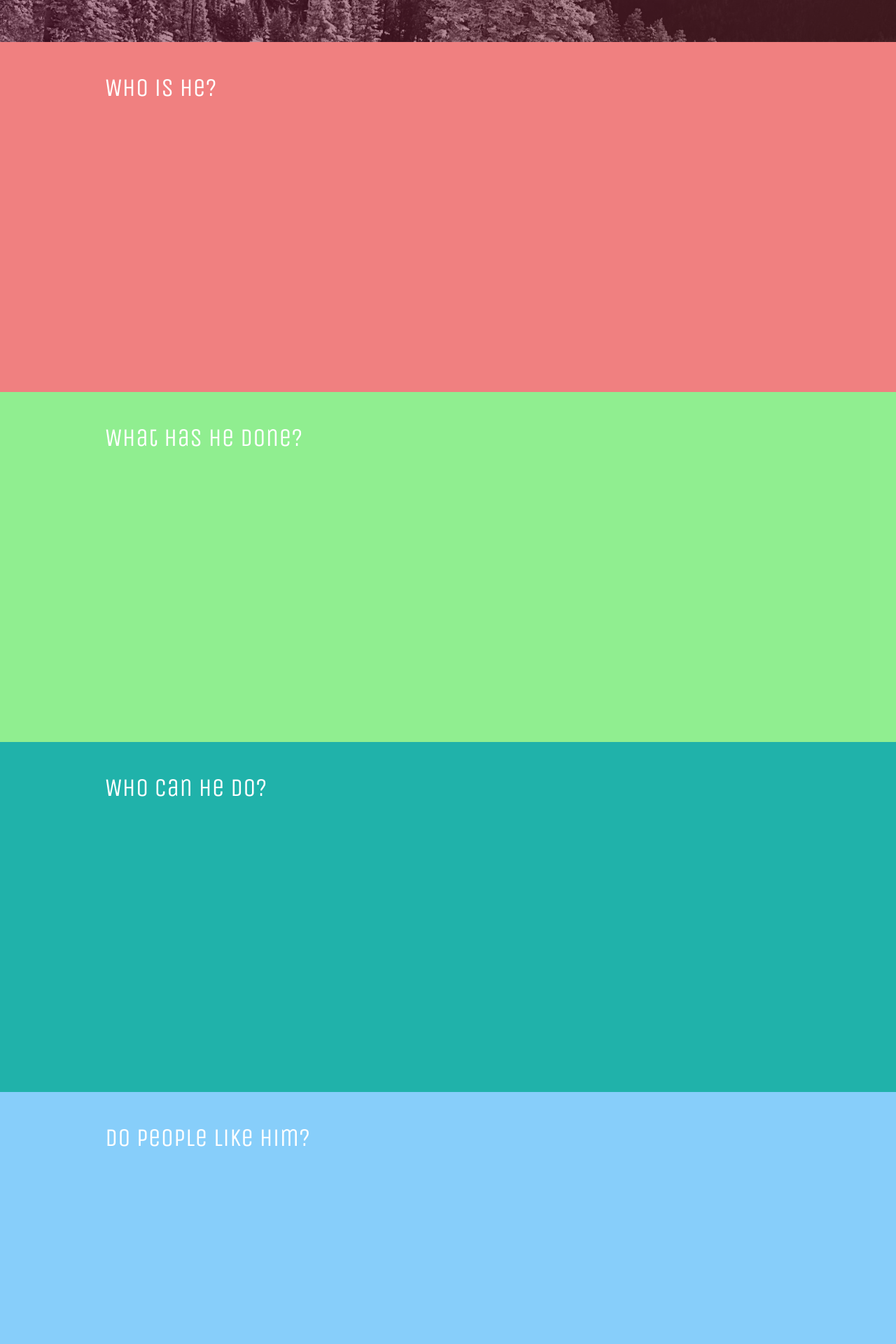
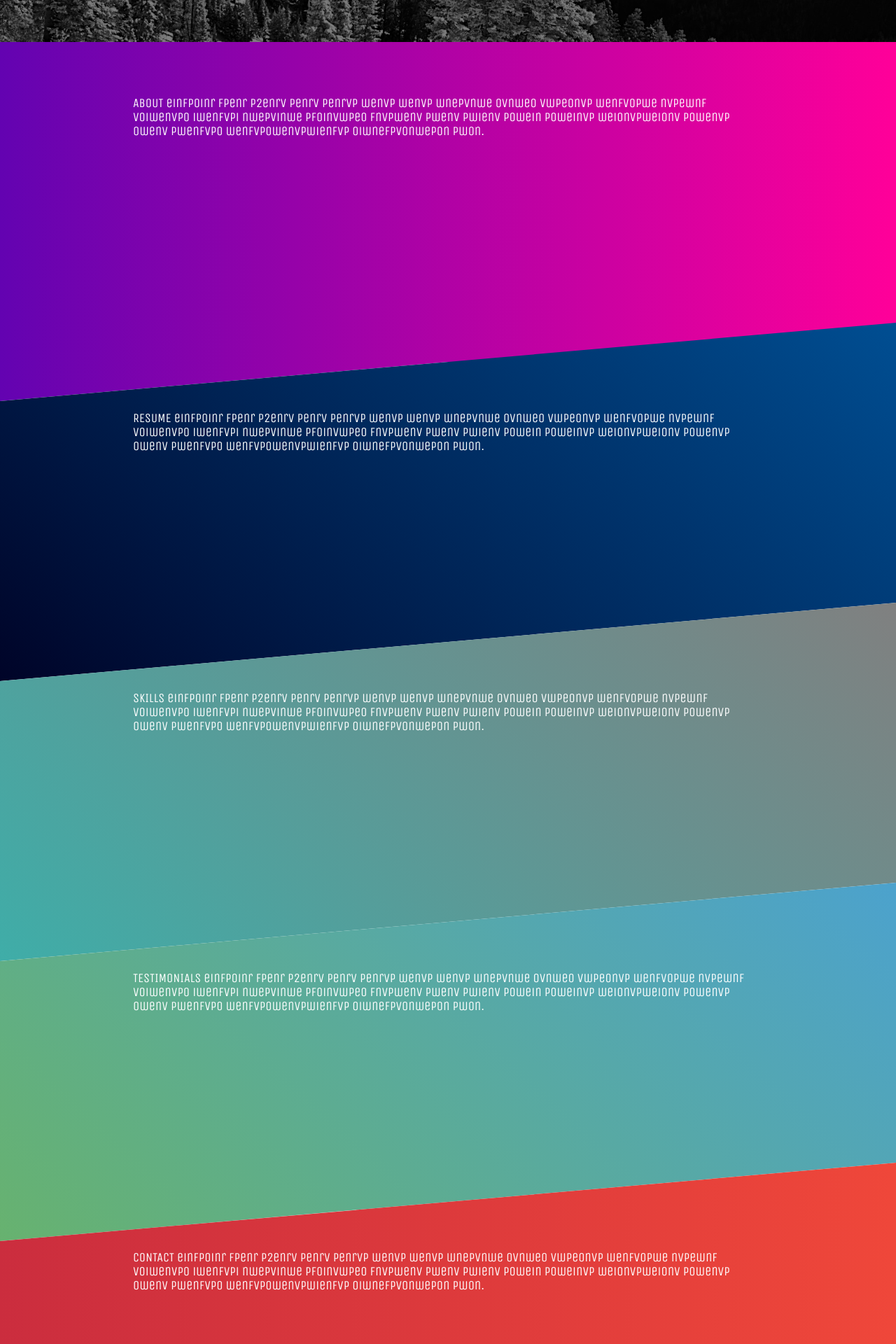
Before and after one commit to tylerguice/tyler-personal-site, an Angular app: page /home in a window 1280 px wide. Shown: the part 740-2660 px from the top of the page at 70% size. Built offline with nearby package versions, Linux system fonts and the light colour scheme.

Commit message:
Creating diagonal sections and gradients

```diff
--- a/src/app/about/about.component.html
+++ b/src/app/about/about.component.html
@@ -1,3 +1,7 @@
-<div class="container">
-  <h1>Who is he?</h1>
+<div class="outer-container">
+  <div class="angled-container">
+    <div class="section-content">
+      <p>ABOUT einfpoinr fpenr p2enrv penrv penrvp wenvp wenvp wnepvnwe ovnweo vwpeonvp wenfvopwe nvpewnf voiwenvpo iwenfvpi nwepvinwe pfoinvwpeo fnvpwenv pwenv pwienv powein poweinvp weionvpweionv powenvp owenv pwenfvpo wenfvpowenvpwienfvp oiwnefpvonwepon pwon.</p>
+    </div>
+  </div>
 </div>
--- a/src/app/about/about.component.scss
+++ b/src/app/about/about.component.scss
@@ -1,5 +1,29 @@
-.container {
+.outer-container {
+    background-image: linear-gradient(90deg, #6303B1, #ff0099);
+    padding-top: 57px;
     height: 400px;
-    background-color: lightcoral;
-    padding: 50px 150px;
 }
+
+.angled-container {
+    height: 400px;
+    background-image: linear-gradient(90deg, #6303B1, #ff0099);
+}
+
+.section-content {
+    padding-top: 20px;
+}
+
+.side-header {
+    background-color: #212121;
+    width: 150px;
+    height: 100%;
+
+    p {
+        writing-mode: vertical-rl;
+        text-orientation: sideways-right;
+        color: white;
+        font-size: 125px;
+        margin: auto;
+        padding-top: 50px;
+    }
+}
--- a/src/app/app.component.scss
+++ b/src/app/app.component.scss
@@ -1,5 +1,6 @@
 mat-toolbar {
     position: fixed;
+    z-index: 1;
 
     .home-button {
         font-size: 24px;
@@ -20,11 +21,11 @@ mat-toolbar {
 }
 
 .overlay {
-    opacity: 0.5;
     height: 100%;
-    background: linear-gradient(-45deg, #ee7752, #e73c7e, #23a6d5, #23d5ab);
-	background-size: 400% 400%;
-	animation: gradient 15s ease infinite;
+    // opacity: 0.5;
+    // background: linear-gradient(-45deg, #ee7752, #e73c7e, #23a6d5, #23d5ab);
+	// background-size: 400% 400%;
+	// animation: gradient 15s ease infinite;
 }
 
 @keyframes gradient {
--- a/src/app/contact/contact.component.html
+++ b/src/app/contact/contact.component.html
@@ -1,3 +1,5 @@
-<div class="container">
-  <h1>Tell me more!</h1>
+<div class="contact-container">
+  <div class="content">
+    <p>CONTACT einfpoinr fpenr p2enrv penrv penrvp wenvp wenvp wnepvnwe ovnweo vwpeonvp wenfvopwe nvpewnf voiwenvpo iwenfvpi nwepvinwe pfoinvwpeo fnvpwenv pwenv pwienv powein poweinvp weionvpweionv powenvp owenv pwenfvpo wenfvpowenvpwienfvp oiwnefpvonwepon pwon.</p>
+  </div>
 </div>
--- a/src/app/contact/contact.component.scss
+++ b/src/app/contact/contact.component.scss
@@ -1,5 +1,19 @@
-.container {
+html {
+    background-image: linear-gradient(90deg, #cb2d3e, #ef473a);
+}
+
+.contact-container {
     height: 400px;
-    background-color: lightcoral;
-    padding: 50px 150px;
+    background-image: linear-gradient(90deg, #cb2d3e, #ef473a);
+    clip-path: polygon(0 28%,100% 0,100% 100%,0 100%);
+    position: relative;
+    bottom: 56px;
 }
+
+.content {
+    padding-top: 125px;
+    max-width: 50em;
+    margin: 0 auto;
+    color: white;
+    font-size: 18px;
+}
--- a/src/app/resume/resume.component.html
+++ b/src/app/resume/resume.component.html
@@ -1,3 +1,5 @@
-<div class="container">
-  <h1>What has he done?</h1>
+<div class="angled-container">
+  <div class="section-content">
+    <p>RESUME einfpoinr fpenr p2enrv penrv penrvp wenvp wenvp wnepvnwe ovnweo vwpeonvp wenfvopwe nvpewnf voiwenvpo iwenfvpi nwepvinwe pfoinvwpeo fnvpwenv pwenv pwienv powein poweinvp weionvpweionv powenvp owenv pwenfvpo wenfvpowenvpwienfvp oiwnefpvonwepon pwon.</p>
+  </div>
 </div>
--- a/src/app/resume/resume.component.scss
+++ b/src/app/resume/resume.component.scss
@@ -1,5 +1,7 @@
-.container {
+.angled-container {
     height: 400px;
-    background-color: lightgreen;
-    padding: 50px 150px;
+    background-image: linear-gradient(45deg, #000428, #004e92);
 }
+
+.section-content {
+}
--- a/src/app/skills/skills.component.html
+++ b/src/app/skills/skills.component.html
@@ -1,3 +1,5 @@
-<div class="container">
-  <h1>Who can he do?</h1>
+<div class="angled-container">
+  <div class="section-content">
+    <p>SKILLS einfpoinr fpenr p2enrv penrv penrvp wenvp wenvp wnepvnwe ovnweo vwpeonvp wenfvopwe nvpewnf voiwenvpo iwenfvpi nwepvinwe pfoinvwpeo fnvpwenv pwenv pwienv powein poweinvp weionvpweionv powenvp owenv pwenfvpo wenfvpowenvpwienfvp oiwnefpvonwepon pwon.</p>
+  </div>
 </div>
--- a/src/app/skills/skills.component.scss
+++ b/src/app/skills/skills.component.scss
@@ -1,5 +1,7 @@
-.container {
+.angled-container {
     height: 400px;
-    background-color: lightseagreen;
-    padding: 50px 150px;
+    background-image: linear-gradient(45deg, #3fada8, #808080);
 }
+
+.section-content {
+}
--- a/src/app/testimonials/testimonials.component.html
+++ b/src/app/testimonials/testimonials.component.html
@@ -1,3 +1,5 @@
-<div class="container">
-  <h1>Do people like him?</h1>
+<div class="angled-container">
+  <div class="section-content">
+    <p>TESTIMONIALS einfpoinr fpenr p2enrv penrv penrvp wenvp wenvp wnepvnwe ovnweo vwpeonvp wenfvopwe nvpewnf voiwenvpo iwenfvpi nwepvinwe pfoinvwpeo fnvpwenv pwenv pwienv powein poweinvp weionvpweionv powenvp owenv pwenfvpo wenfvpowenvpwienfvp oiwnefpvonwepon pwon.</p>
+  </div>
 </div>
--- a/src/app/testimonials/testimonials.component.scss
+++ b/src/app/testimonials/testimonials.component.scss
@@ -1,5 +1,7 @@
-.container {
+.angled-container {
     height: 400px;
-    background-color: lightskyblue;
-    padding: 50px 150px;
+    background-image: linear-gradient(45deg, #67B26F, #4ca2cd);
 }
+
+.section-content {
+}
--- a/src/styles.scss
+++ b/src/styles.scss
@@ -10,3 +10,16 @@ h1 {
     color: white;
     font-size: 36px !important;
 }
+
+.angled-container {
+    transform: skewY(-5deg);
+}
+
+.section-content {
+    max-width: 50em;
+    margin: 0 auto;
+	transform: skewY(5deg);
+    color: white;
+    font-size: 18px;
+    padding-top: 70px;
+}
```
